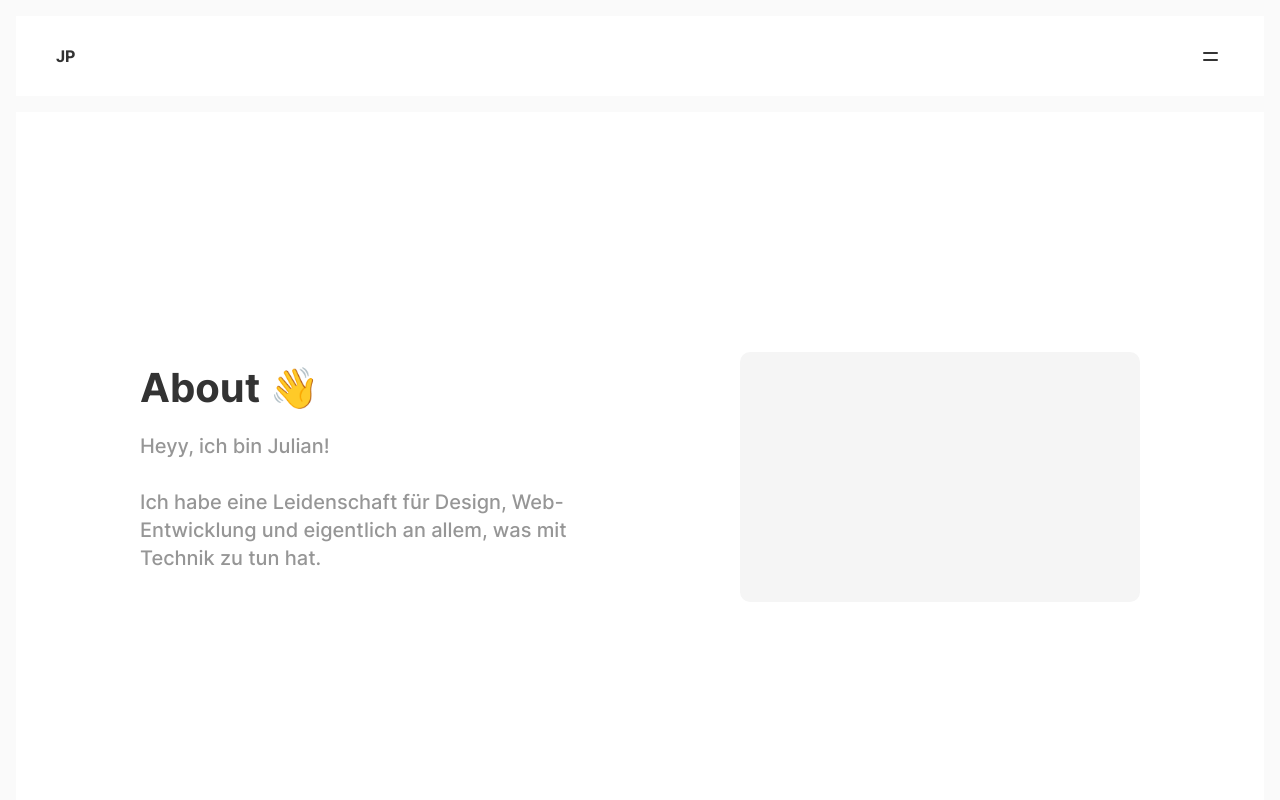
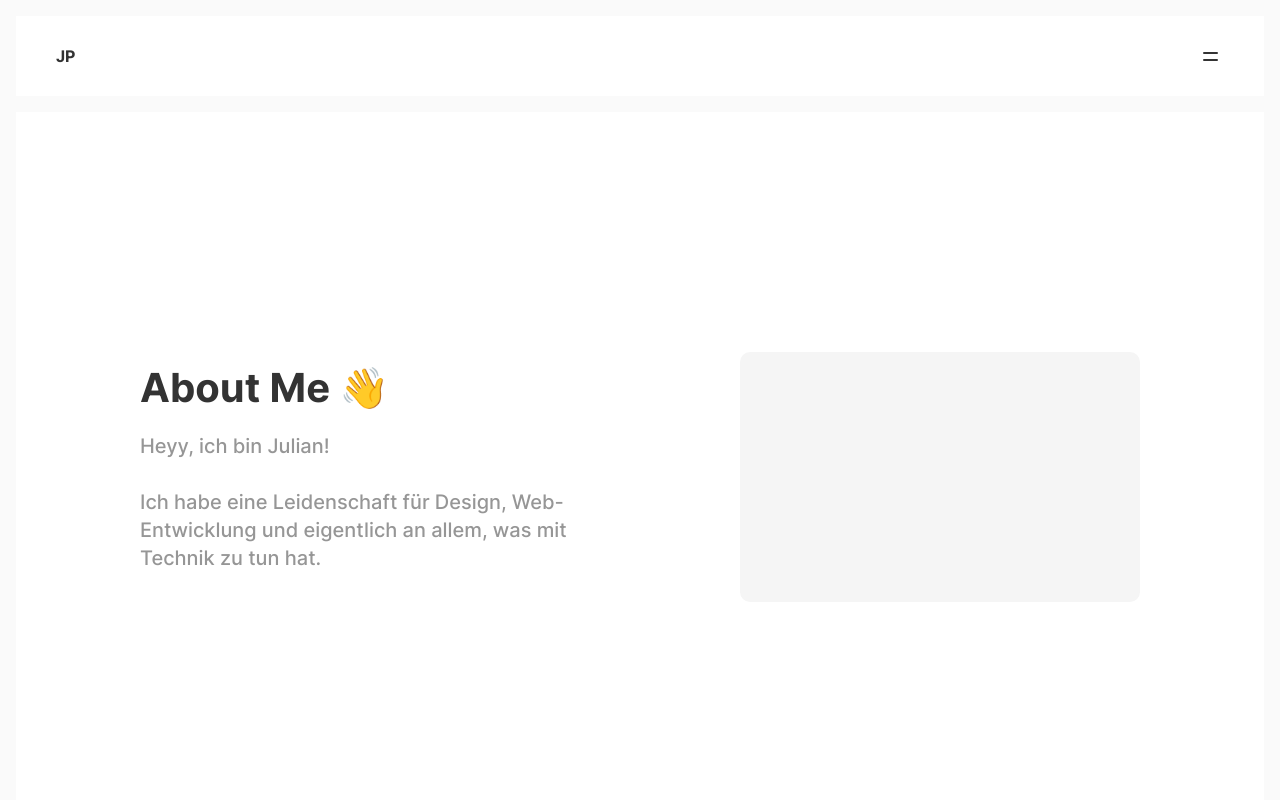
Before and after one commit to JulianPlatz/JulianPlatz-Website, a plain HTML site: page about.html in a window 1280 px wide. Shown: the top 800 px of the page. Drawn offline with Linux system fonts and the light colour scheme.

Commit message:
add headline about

```diff
--- a/about.html
+++ b/about.html
@@ -29,7 +29,7 @@
         <section class="about-section">
             <div>
                 <article>
-                    <h1>About 👋</h1>
+                    <h1>About Me 👋</h1>
                     <p>
                         Heyy, ich bin Julian!
                         <br><br>
```
